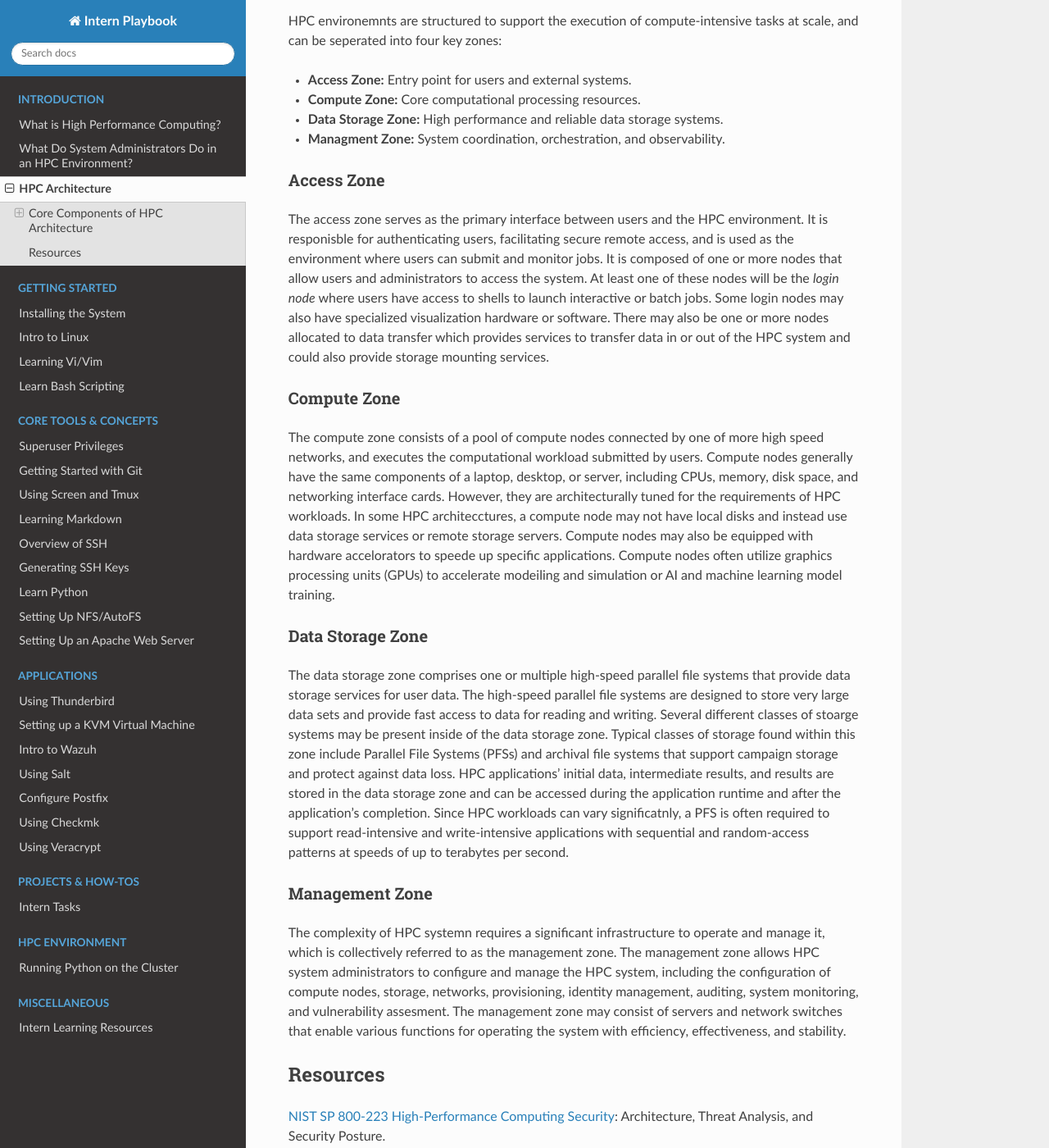
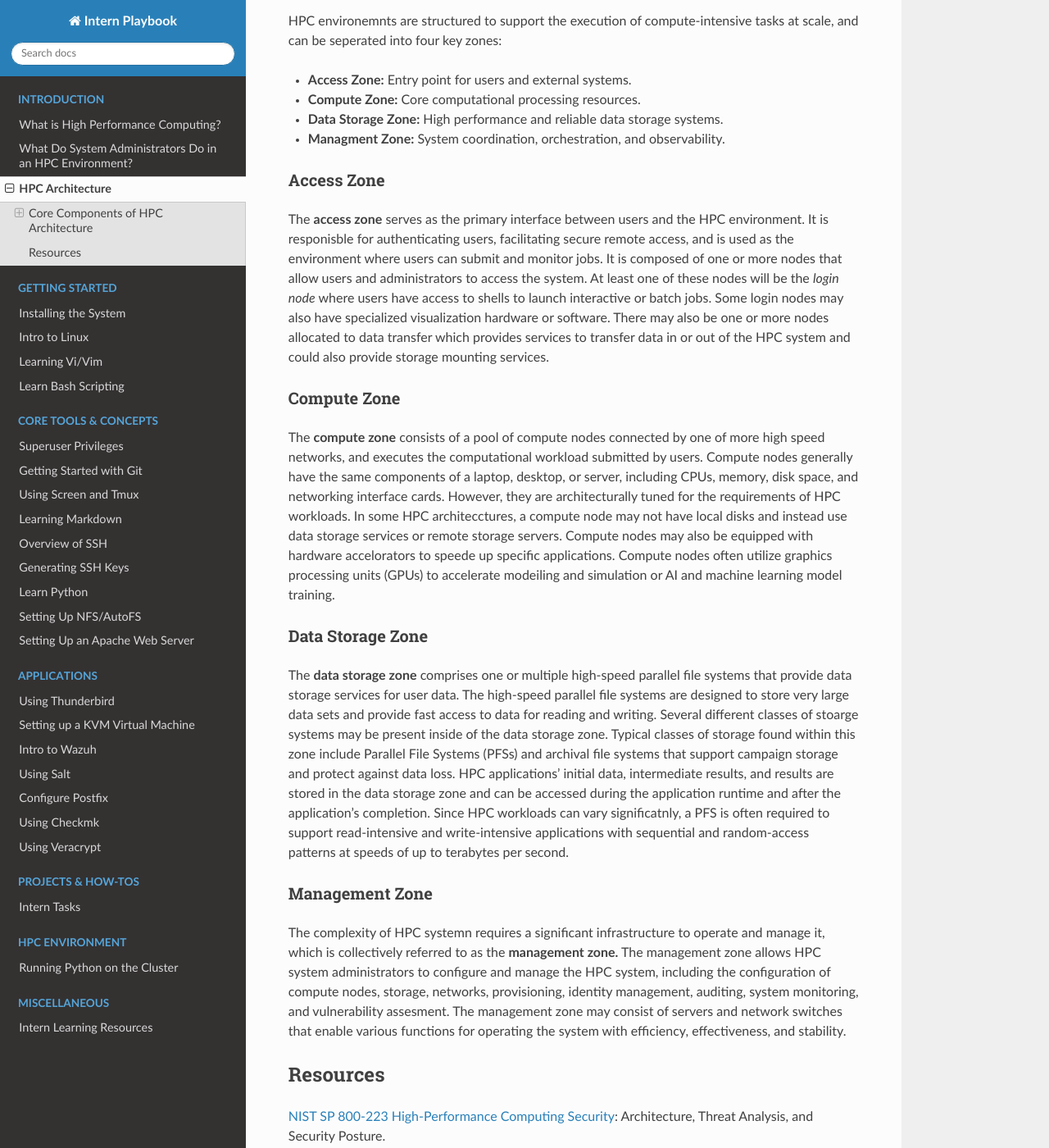
Before and after one commit to TechSquareInc/intern-playbook, a Sphinx documentation site: the page built from docs/source/introduction/hpc-architecture.md, in a window 1280 px wide and 1400 px high, scrolled down 322 px. Shown: the whole window at 82% size. Built offline with Sphinx 7.4.7 and the Read the Docs theme 3.1.0, drawn with Linux system fonts in a browser that asks for light colours.

```diff
--- a/docs/source/introduction/hpc-architecture.md
+++ b/docs/source/introduction/hpc-architecture.md
@@ -13,19 +13,19 @@ HPC environemnts are structured to support the execution of compute-intensive ta
 
 ### Access Zone
 
-The access zone serves as the primary interface between users and the HPC environment. It is responisble for authenticating users, facilitating secure remote access, and is used as the environment where users can submit and monitor jobs. It is composed of one or more nodes that allow users and administrators to access the system. At least one of these nodes will be the *login node* where users have access to shells to launch interactive or batch jobs. Some login nodes may also have specialized visualization hardware or software. There may also be one or more nodes allocated to data transfer which provides services to transfer data in or out of the HPC system and could also provide storage mounting services.
+The **access zone** serves as the primary interface between users and the HPC environment. It is responisble for authenticating users, facilitating secure remote access, and is used as the environment where users can submit and monitor jobs. It is composed of one or more nodes that allow users and administrators to access the system. At least one of these nodes will be the *login node* where users have access to shells to launch interactive or batch jobs. Some login nodes may also have specialized visualization hardware or software. There may also be one or more nodes allocated to data transfer which provides services to transfer data in or out of the HPC system and could also provide storage mounting services.
 
 ### Compute Zone
 
-The compute zone consists of a pool of compute nodes connected by one of more high speed networks, and executes the computational workload submitted by users. Compute nodes generally have the same components of a laptop, desktop, or server, including CPUs, memory, disk space, and networking interface cards. However, they are architecturally tuned for the requirements of HPC workloads. In some HPC architecctures, a compute node may not have local disks and instead use data storage services or remote storage servers. Compute nodes may also be equipped with hardware accelorators to speede up specific applications. Compute nodes often utilize graphics processing units (GPUs) to accelerate modeiling and simulation or AI and machine learning model training.
+The **compute zone** consists of a pool of compute nodes connected by one of more high speed networks, and executes the computational workload submitted by users. Compute nodes generally have the same components of a laptop, desktop, or server, including CPUs, memory, disk space, and networking interface cards. However, they are architecturally tuned for the requirements of HPC workloads. In some HPC architecctures, a compute node may not have local disks and instead use data storage services or remote storage servers. Compute nodes may also be equipped with hardware accelorators to speede up specific applications. Compute nodes often utilize graphics processing units (GPUs) to accelerate modeiling and simulation or AI and machine learning model training.
 
 ### Data Storage Zone
 
-The data storage zone comprises one or multiple high-speed parallel file systems that provide data storage services for user data. The high-speed parallel file systems are designed to store very large data sets and provide fast access to data for reading and writing. Several different classes of stoarge systems may be present inside of the data storage zone. Typical classes of storage found within this zone include Parallel File Systems (PFSs) and archival file systems that support campaign storage and protect against data loss. HPC applications' initial data, intermediate results, and results are stored in the data storage zone and can be accessed during the application runtime and after the application's completion. Since HPC workloads can vary significatnly, a PFS is often required to support read-intensive and write-intensive applications with sequential and random-access patterns at speeds of up to terabytes per second.
+The **data storage zone** comprises one or multiple high-speed parallel file systems that provide data storage services for user data. The high-speed parallel file systems are designed to store very large data sets and provide fast access to data for reading and writing. Several different classes of stoarge systems may be present inside of the data storage zone. Typical classes of storage found within this zone include Parallel File Systems (PFSs) and archival file systems that support campaign storage and protect against data loss. HPC applications' initial data, intermediate results, and results are stored in the data storage zone and can be accessed during the application runtime and after the application's completion. Since HPC workloads can vary significatnly, a PFS is often required to support read-intensive and write-intensive applications with sequential and random-access patterns at speeds of up to terabytes per second.
 
 ### Management Zone
 
-The complexity of HPC systemn requires a significant infrastructure to operate and manage it, which is collectively referred to as the management zone. The management zone allows HPC system administrators to configure and manage the HPC system, including the configuration of compute nodes, storage, networks, provisioning, identity management, auditing, system monitoring, and vulnerability assesment. The management zone may consist of servers and network switches that enable various functions for operating the system with efficiency, effectiveness, and stability.
+The complexity of HPC systemn requires a significant infrastructure to operate and manage it, which is collectively referred to as the **management zone.** The management zone allows HPC system administrators to configure and manage the HPC system, including the configuration of compute nodes, storage, networks, provisioning, identity management, auditing, system monitoring, and vulnerability assesment. The management zone may consist of servers and network switches that enable various functions for operating the system with efficiency, effectiveness, and stability.
 
 ## Resources
 [NIST SP 800-223 High-Performance Computing Security](https://nvlpubs.nist.gov/nistpubs/SpecialPublications/NIST.SP.800-223.pdf): Architecture, Threat Analysis, and Security Posture.
```
Also changed, not shown: docs/source/getting-started/installing-the-system.md (+20 -12 lines), docs/source/introduction/what-do-sysadmins-in-hpc-do.md (+3 -0 lines), docs/source/introduction/what-is-hpc.md (+5 -0 lines).
